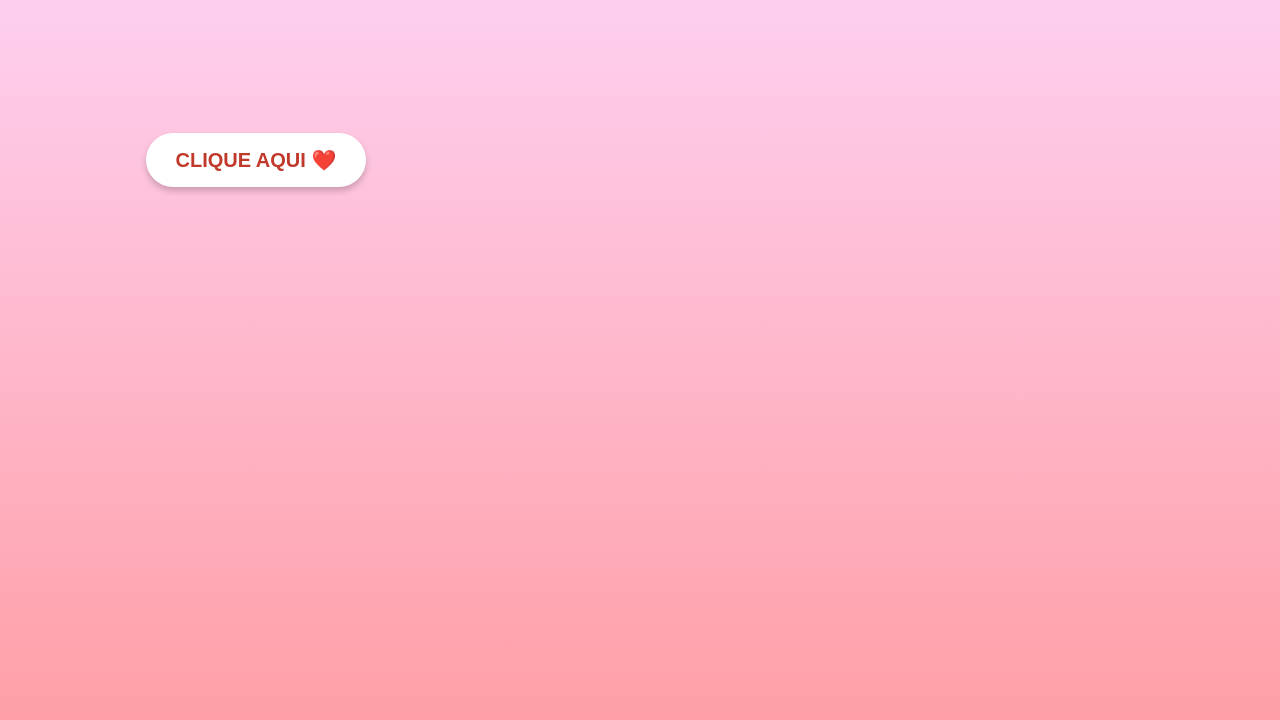
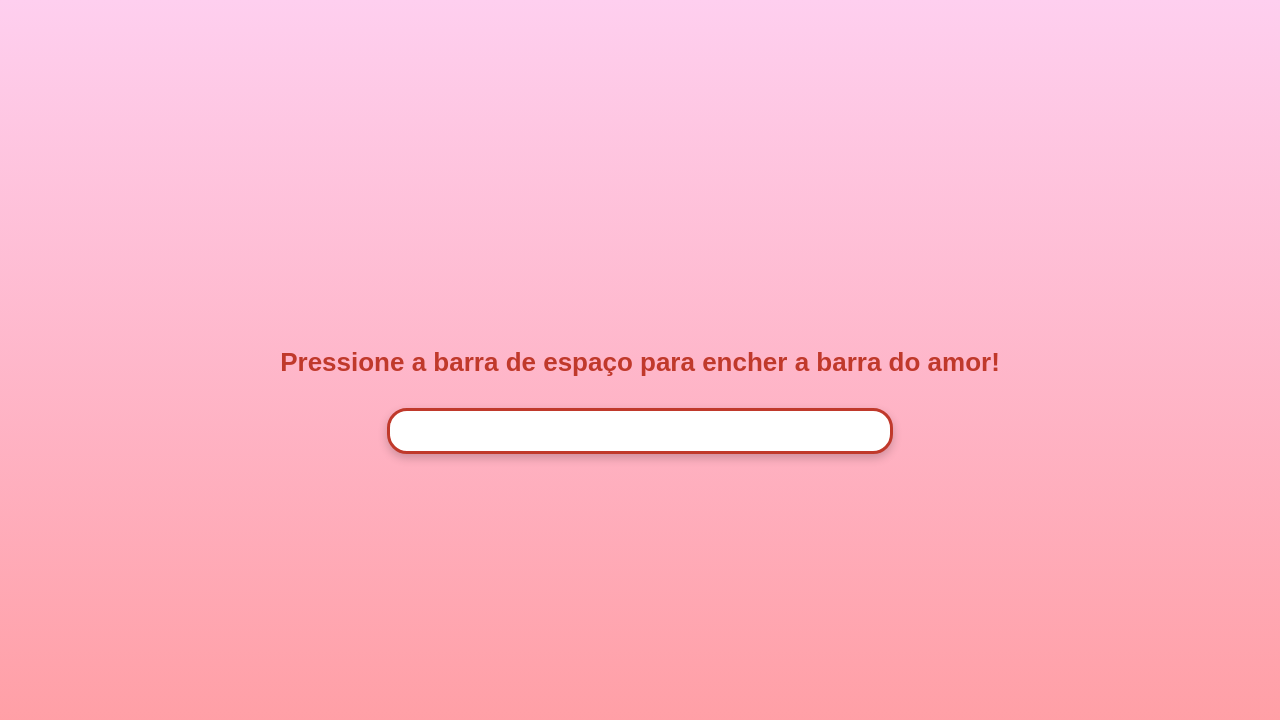
Before and after one commit to kevincampos10/Livia, a plain HTML site: page index.html in a window 1280 px wide. Drawn offline with Linux system fonts and the light colour scheme.

Commit message:
Update index.html

```diff
--- a/index.html
+++ b/index.html
@@ -16,7 +16,7 @@
             align-items: center;
         }
 
-        /* --- ESTILOS DA TELA INICIAL (SEM ALTERAÇÃO) --- */
+        /* --- ESTILOS DA TELA INICIAL (LOVE BAR) --- */
         #firstScreen {
             position: absolute;
             top: 0;
@@ -24,25 +24,43 @@
             width: 100%;
             height: 100%;
             z-index: 10;
+            display: flex;
+            flex-direction: column;
+            justify-content: center;
+            align-items: center;
+            text-align: center;
         }
 
-        #firstButton {
-            padding: 15px 30px;
-            font-size: 20px;
-            border: none;
-            border-radius: 30px;
-            cursor: pointer;
-            background-color: #ffffff;
+        #instruction {
             color: #c0392b;
+            font-size: 26px;
             font-weight: bold;
-            transition: transform 0.2s;
-            position: absolute;
-            box-shadow: 0 4px 6px rgba(0, 0, 0, 0.2);
+            margin-bottom: 30px;
         }
 
-        #firstButton:hover {
-            transform: scale(1.05);
-            background-color: #ffe6e6;
+        #loveBarContainer {
+            width: 80%;
+            max-width: 500px;
+            height: 40px;
+            background-color: #ffffff;
+            border-radius: 20px;
+            border: 3px solid #c0392b;
+            overflow: hidden;
+            box-shadow: 0 4px 10px rgba(0, 0, 0, 0.2);
+            position: relative;
+        }
+
+        #loveBar {
+            height: 100%;
+            width: 0%; /* Começa vazia */
+            background-color: #ff4d4d;
+            transition: width 0.1s linear; /* Anima o enchimento */
+            display: flex;
+            justify-content: center;
+            align-items: center;
+            font-size: 18px;
+            color: white;
+            font-weight: bold;
         }
 
         /* --- ESTILOS DA CONTAGEM REGRESSIVA (SEM ALTERAÇÃO) --- */
@@ -56,12 +74,11 @@
             z-index: 20;
         }
 
-        /* --- ESTILOS DA SURPRESA (NOVO LAYOUT) --- */
+        /* --- ESTILOS DA SURPRESA (MURAL DE FOTOS - SEM ALTERAÇÃO) --- */
         #surprise {
             visibility: hidden;
             opacity: 0;
             transition: opacity 0.5s;
-
             position: absolute;
             max-width: 95%;
             max-height: 95vh;
@@ -70,29 +87,22 @@
             border-radius: 20px;
             overflow-y: auto;
             z-index: 5;
-
-            /* Novo: Organiza Texto e Fotos verticalmente no topo */
             display: flex;
             flex-direction: column;
             align-items: center;
             justify-content: flex-start;
         }
 
-        /* NOVO ESTILO: Contêiner que SÓ CONTÉM AS FOTOS e usa GRID */
         #photo-grid {
-            width: 100%; /* Ocupa a largura máxima dentro do #surprise */
+            width: 100%;
             margin-top: 15px;
-
-            /* CSS para o Mural: Fotos em colunas */
             display: grid;
-            /* AJUSTE: O minmax foi aumentado para forçar fotos maiores */
             grid-template-columns: repeat(auto-fit, minmax(200px, 1fr));
             gap: 10px;
             justify-items: center;
             align-items: start;
         }
 
-        /* O text-container agora é desnecessário pois o Flexbox faz o trabalho */
         #surprise h1 {
             color: #c0392b;
             font-size: 36px;
@@ -121,18 +131,19 @@
 <body>
 
     <div id="firstScreen">
-        <button id="firstButton">CLIQUE AQUI ❤️</button>
+        <div id="instruction">Pressione a barra de espaço para encher a barra do amor!</div>
+        <div id="loveBarContainer">
+            <div id="loveBar">0%</div>
+        </div>
     </div>
 
     <div id="countdown"></div>
 
     <div id="surprise">
-
         <h1>Para Lívia Rodrigues ❤️</h1>
         <p>
             Meu amor, você é uma mulher incrível e eu sou seu fã. Te amo meu amor e obrigado por fazer minha vida ter mais sentido.
         </p>
-
         <div id="photo-grid">
             <img src="foto.jpg" alt="Foto 1">
             <img src="foto2.jpg" alt="Foto 2">
@@ -140,42 +151,47 @@
             <img src="foto4.jpg" alt="Foto 4">
             <img src="foto5.jpg" alt="Foto 5">
         </div>
-
     </div>
 
     <script>
         const firstScreen = document.getElementById('firstScreen');
-        const firstButton = document.getElementById('firstButton');
         const surprise = document.getElementById('surprise');
         const countdownElement = document.getElementById('countdown');
-        let clickIndex = 0;
+        const loveBar = document.getElementById('loveBar');
 
-        const targetPositions = [
-            { x: 20, y: 20 },
-            { x: 75, y: 40 },
-            { x: 50, y: 50 },
-            { x: 30, y: 80 },
-            { x: 80, y: 15 }
-        ];
+        let loveLevel = 0; // Nível atual do amor
+        const maxLove = 20; // Número de vezes que precisa apertar ESPAÇO
 
-        function moveToNextTarget() {
-            if (clickIndex < targetPositions.length) {
-                const target = targetPositions[clickIndex];
+        // Variável para evitar que a contagem seja acionada várias vezes
+        let gameActive = true;
 
-                const newX = (window.innerWidth * target.x / 100) - (firstButton.offsetWidth / 2);
-                const newY = (window.innerHeight * target.y / 100) - (firstButton.offsetHeight / 2);
+        // Lógica de interação com o teclado
+        document.addEventListener('keydown', (event) => {
+            // Verifica se a tecla é o ESPAÇO (keyCode 32 ou key ' ') e se o jogo está ativo
+            if (gameActive && (event.keyCode === 32 || event.key === ' ')) {
+                event.preventDefault(); // Impede que o espaço role a página
 
-                firstButton.style.left = newX + 'px';
-                firstButton.style.top = newY + 'px';
+                if (loveLevel < maxLove) {
+                    loveLevel++;
+                    const percentage = Math.round((loveLevel / maxLove) * 100);
+
+                    // Atualiza a barra visual
+                    loveBar.style.width = percentage + '%';
+                    loveBar.textContent = percentage + '%';
+                }
+
+                if (loveLevel >= maxLove) {
+                    gameActive = false; // Desativa o jogo após a barra encher
+                    startCountdown();
                 }
             }
+        });
 
-        firstButton.addEventListener('click', () => {
-
-            if (clickIndex === targetPositions.length - 1) {
+        // Função de Contagem Regressiva e Revelação (Sem alterações)
+        function startCountdown() {
 
             // Lógica de Transição
-                firstButton.style.display = 'none';
+            firstScreen.style.display = 'none';
 
             countdownElement.style.display = 'flex';
             countdownElement.textContent = '3';
@@ -191,25 +207,11 @@
             // REVELAÇÃO DA SURPRESA
             setTimeout(() => {
                 countdownElement.style.display = 'none';
-                    firstScreen.style.display = 'none';
 
                 surprise.style.visibility = 'visible';
                 surprise.style.opacity = '1';
-
             }, 3000);
-
-                firstButton.disabled = true;
-
-            } else {
-                clickIndex++;
-                moveToNextTarget();
         }
-        });
-
-        window.addEventListener('load', () => {
-            moveToNextTarget();
-        });
-
     </script>
 
 </body>
```
Lines whose indentation alone changed are shown as unchanged.
